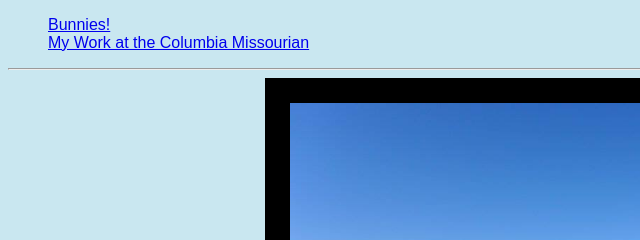
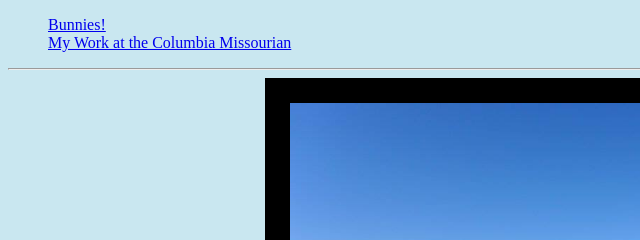
Before and after one commit to J4502-FS20/Kate_Seaman, a plain HTML site: page index.html in a window 1280 px wide. Shown: the top 240 px of the page, 0-640 px from the left. Drawn offline with Linux system fonts and the light colour scheme.

Commit message:
Update index.html

```diff
--- a/index.html
+++ b/index.html
@@ -21,7 +21,7 @@
     text-align: center
   }
   nav {text-align: left;
-  font-family: 'Sawarabi Mincho', sans-serif;}
+  font-family: 'Sawarabi Mincho';}
   ul {list-style-type: none; }
 </style>
 
```
